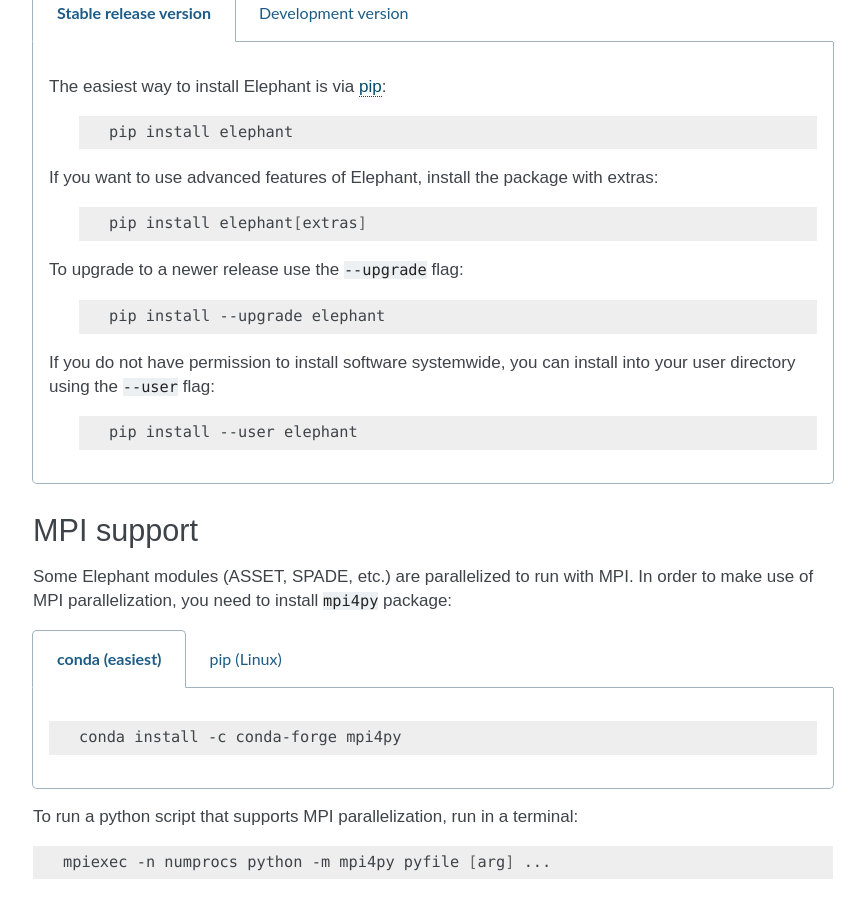
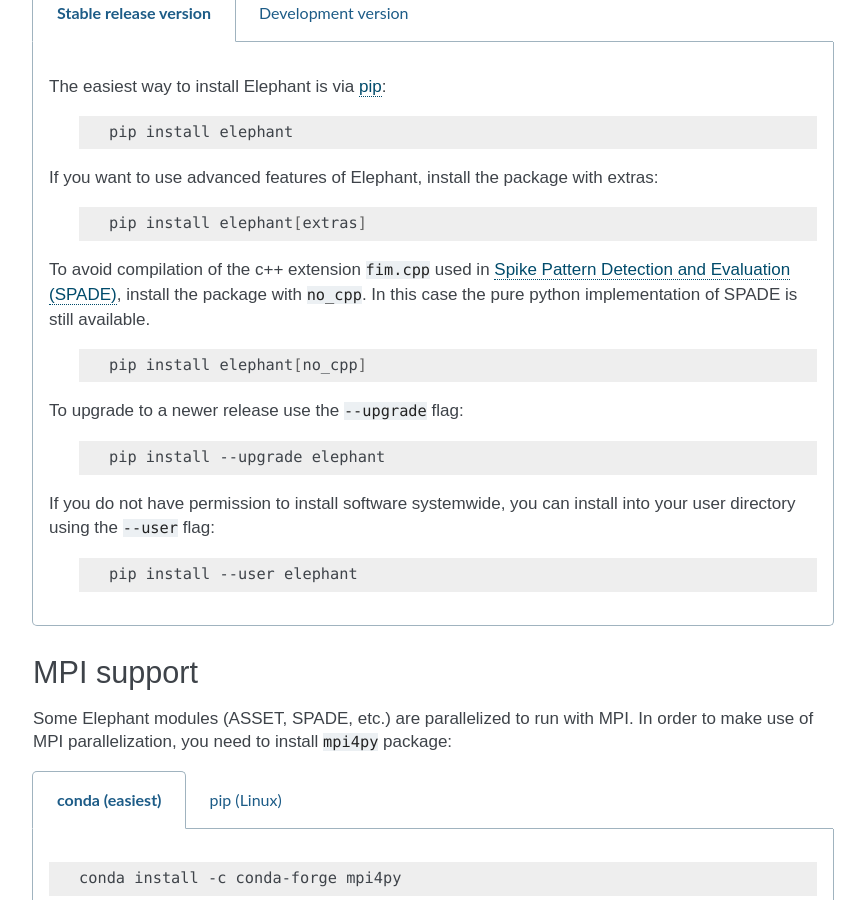
Before and after one commit to NeuralEnsemble/elephant, a Sphinx documentation site: the page built from doc/install.rst, in a window 1280 px wide and 900 px high, scrolled down 632 px. Shown: the whole window, without its empty margins (317-1182 px from the left). Built offline with Sphinx 7.4.7, drawn with Linux system fonts in a browser that asks for light colours; formulas are drawn with MathJax 3; pages that are not in the unit, such as notebooks, are missing from menus.

Commit message:
added description for no_cpp to installation documentation

```diff
--- a/doc/install.rst
+++ b/doc/install.rst
@@ -64,6 +64,13 @@ Installation
            .. code-block:: sh
 
               pip install elephant[extras]
+
+        To avoid compilation of the c++ extension ``fim.cpp`` used in :ref:`spade`, install the package
+        with ``no_cpp``. In this case the pure python implementation of SPADE is still available.
+
+           .. code-block:: sh
+
+              pip install elephant[no_cpp]
 
 
         To upgrade to a newer release use the ``--upgrade`` flag:
--- a/doc/reference/spade.rst
+++ b/doc/reference/spade.rst
@@ -1,3 +1,5 @@
+.. _spade:
+
 ==============================================
 Spike Pattern Detection and Evaluation (SPADE)
 ==============================================
```
